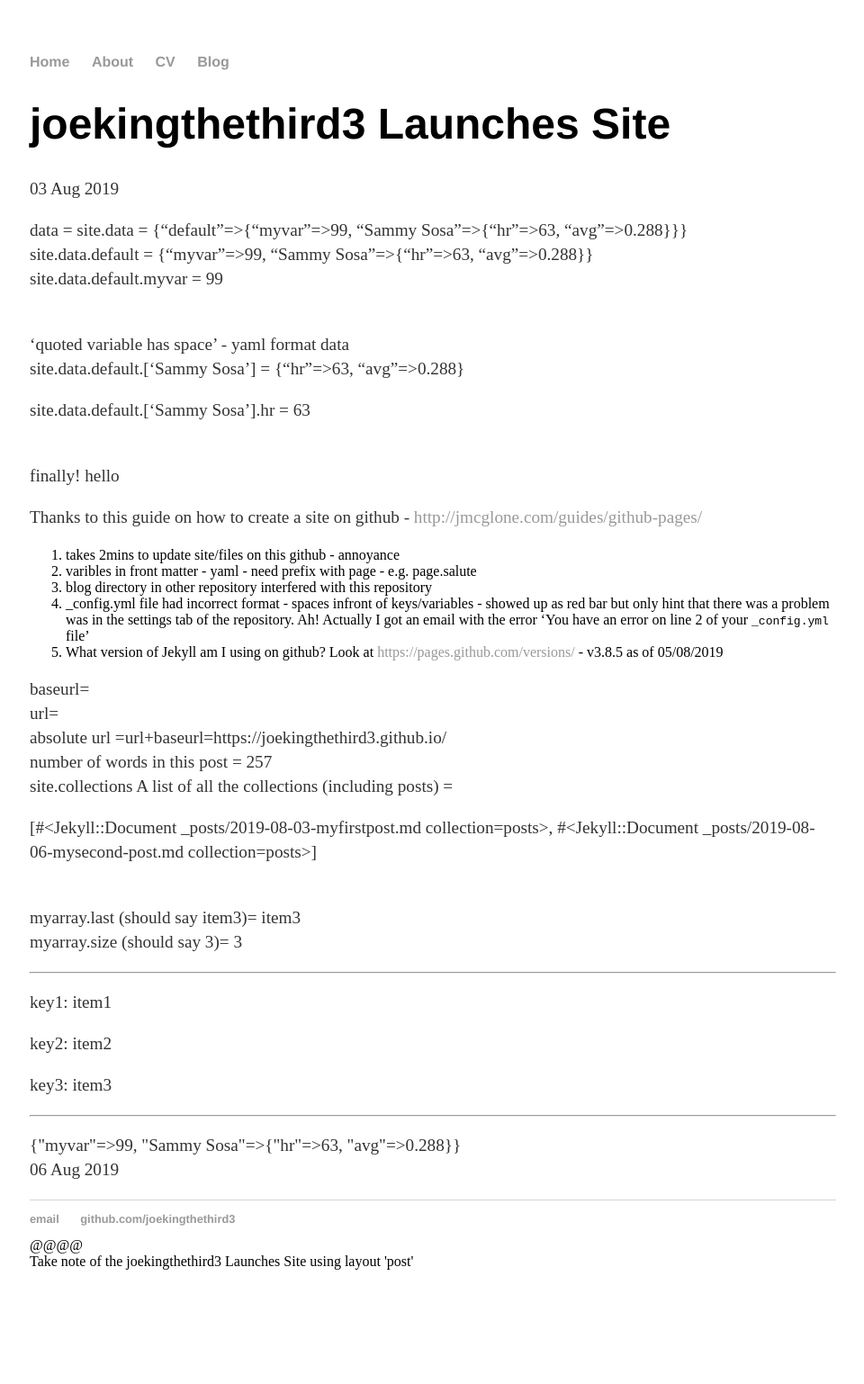
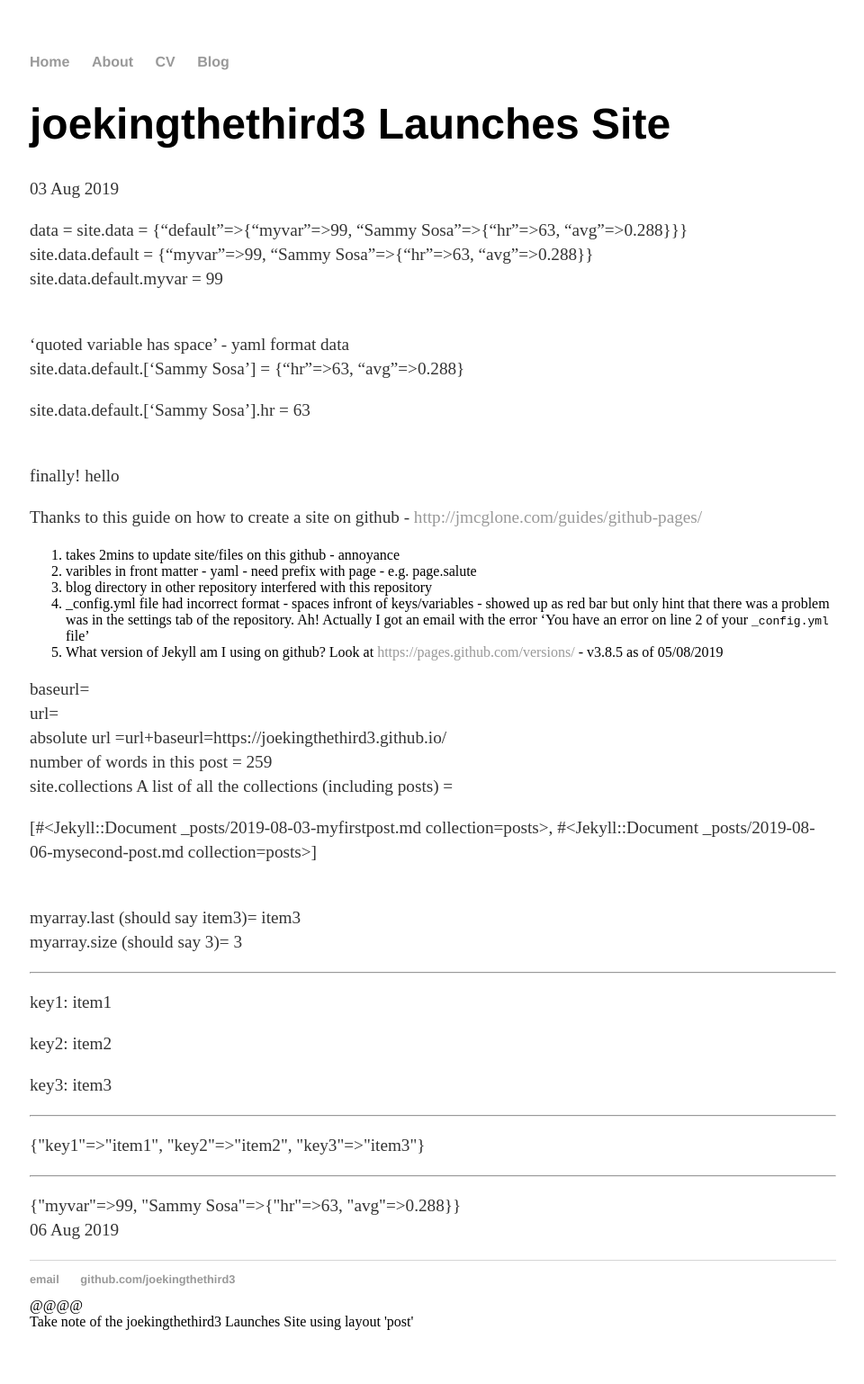
Before and after one commit to joekingTheThird3/joekingTheThird3.github.io, a Jekyll site: the page built from _posts/2019-08-03-myfirstpost.md, in a window 1280 px wide. Shown: the whole page at 90% size, without its empty margins (159-1119 px from the left). Built offline with Jekyll 4.4.1, drawn with Linux system fonts in a browser that asks for light colours; before the commit the page ends 1471 px from its top, so only the background shows below that.

Commit message:
Update 2019-08-03-myfirstpost.md

```diff
--- a/_posts/2019-08-03-myfirstpost.md
+++ b/_posts/2019-08-03-myfirstpost.md
@@ -60,7 +60,8 @@ myarray.size (should say 3)= {{page.myarray.size}}
 {% for item in page.myhash %}
   {{ item[0] }}: {{ item[1] }}
 {% endfor %}
-
+<hr>
+{{page.myhash|inspect}}
 <hr>
 {{  site.data.default | inspect }}
 <br>
```
